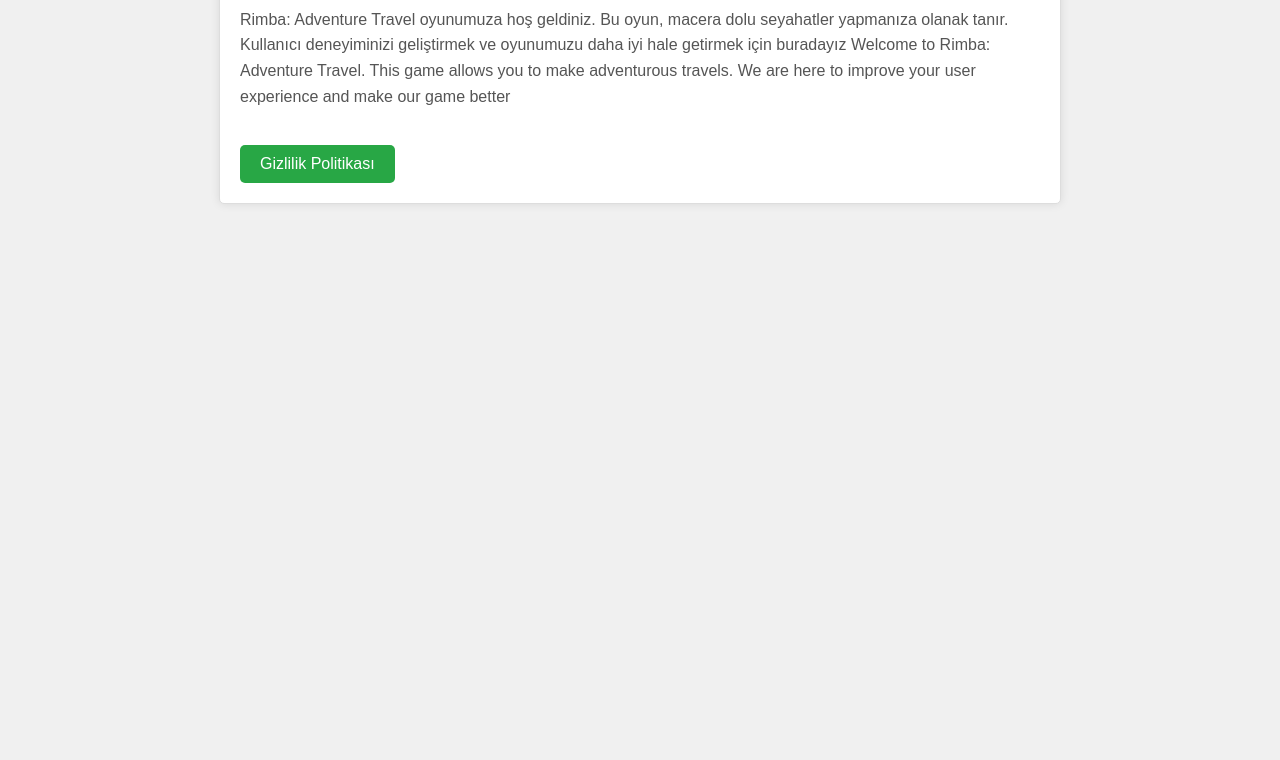
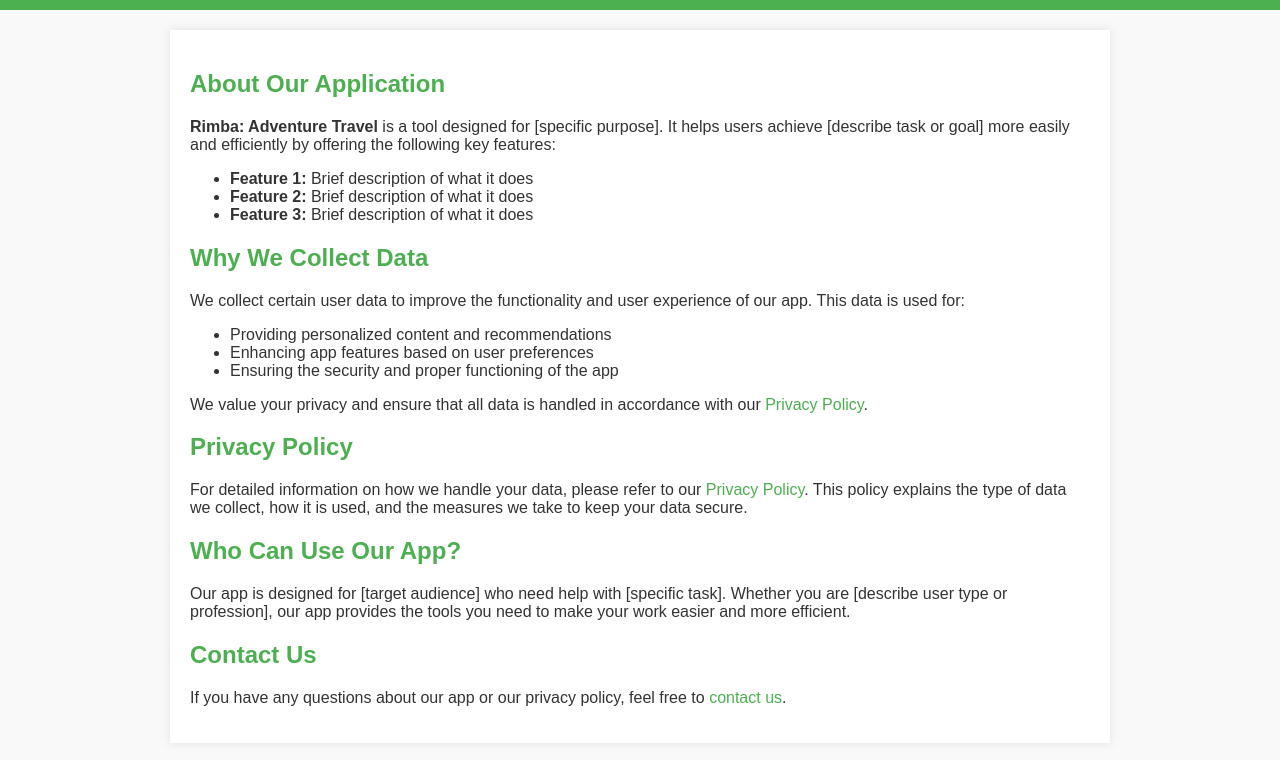
Before and after one commit to Stoneruler/labhelper, a plain HTML site: page Main.html in a window 1280 px wide. Shown: the part 144-904 px from the top of the page. Before the commit the page ends 800 px from the top, so only its background shows below. Drawn offline with Linux system fonts and the light colour scheme.

Commit message:
Update Main.html

```diff
--- a/Main.html
+++ b/Main.html
@@ -1,66 +1,98 @@
 <!DOCTYPE html>
-<html lang="tr">
+<html lang="en">
 <head>
     <meta charset="UTF-8">
     <meta name="viewport" content="width=device-width, initial-scale=1.0">
-    <title>Anasayfa</title>
-        <!-- Google Site Verification Meta Etiketi -->
-    <meta name="google-site-verification" content="2iyLr7dQ43lJaQOQD_5SbVGrCPBySdRa_fyVbVkwS18" />
+    <meta name="description" content="Learn more about our app, its features, and how we protect your data.">
+    <title>Rimba: Adventure Travel</title>
     <style>
-
         body {
             font-family: Arial, sans-serif;
             margin: 0;
             padding: 0;
-            background-color: #f0f0f0;
+            background-color: #f9f9f9;
+            color: #333;
         }
-        .container {
-            max-width: 800px;
-            margin: 50px auto;
-            padding: 20px;
-            background: #fff;
-            border: 1px solid #ddd;
-            border-radius: 5px;
-            box-shadow: 0 0 10px rgba(0,0,0,0.1);
-        }
-        h1 {
-            color: #333;
+        header {
+            background-color: #4CAF50;
+            color: white;
+            padding: 20px 0;
             text-align: center;
         }
-        p {
-            line-height: 1.6;
-            color: #555;
+        main {
+            max-width: 900px;
+            margin: 20px auto;
+            padding: 20px;
+            background-color: white;
+            box-shadow: 0 0 10px rgba(0, 0, 0, 0.1);
+        }
+        h1, h2 {
+            color: #4CAF50;
+        }
+        footer {
+            text-align: center;
+            padding: 20px;
+            background-color: #f1f1f1;
+            color: #777;
         }
         a {
-            color: #0066cc;
+            color: #4CAF50;
             text-decoration: none;
-        }
-        a:hover {
-            text-decoration: underline;
-        }
-        .button {
-            display: inline-block;
-            padding: 10px 20px;
-            margin-top: 20px;
-            background-color: #28a745;
-            color: #fff;
-            text-decoration: none;
-            border-radius: 5px;
-        }
-        .button:hover {
-            background-color: #218838;
         }
     </style>
 </head>
 <body>
-    <div class="container">
-        <h1>Hoşgeldiniz!</h1>
-        <p>
-            Rimba: Adventure Travel oyunumuza hoş geldiniz. Bu oyun, macera dolu seyahatler yapmanıza olanak tanır. Kullanıcı deneyiminizi geliştirmek ve oyunumuzu daha iyi hale getirmek için buradayız
 
-                        Welcome to Rimba: Adventure Travel. This game allows you to make adventurous travels. We are here to improve your user experience and make our game better
-        </p>
-        <a href="Privacy.html" class="button">Gizlilik Politikası</a>
+<header>
+    <h1>Rimba: Adventure Travel</h1>
+    <p>Making [task] simpler and more efficient for [target audience]</p>
+</header>
+
+<main>
+    <section>
+        <h2>About Our Application</h2>
+        <p><strong>Rimba: Adventure Travel</strong> is a tool designed for [specific purpose]. It helps users achieve [describe task or goal] more easily and efficiently by offering the following key features:</p>
+        <ul>
+            <li><strong>Feature 1:</strong> Brief description of what it does</li>
+            <li><strong>Feature 2:</strong> Brief description of what it does</li>
+            <li><strong>Feature 3:</strong> Brief description of what it does</li>
+        </ul>
+    </section>
+
+    <section>
+        <h2>Why We Collect Data</h2>
+        <p>We collect certain user data to improve the functionality and user experience of our app. This data is used for:</p>
+        <ul>
+            <li>Providing personalized content and recommendations</li>
+            <li>Enhancing app features based on user preferences</li>
+            <li>Ensuring the security and proper functioning of the app</li>
+        </ul>
+        <p>We value your privacy and ensure that all data is handled in accordance with our <a href="http://stoneruler.github.io/labhelper/Privacy.html" target="_blank">Privacy Policy</a>.</p>
+    </section>
+
+    <section>
+        <h2>Privacy Policy</h2>
+        <p>For detailed information on how we handle your data, please refer to our <a href="http://stoneruler.github.io/labhelper/Privacy.html" target="_blank">Privacy Policy</a>. This policy explains the type of data we collect, how it is used, and the measures we take to keep your data secure.</p>
+    </section>
+
+    <section>
+        <h2>Who Can Use Our App?</h2>
+        <p>Our app is designed for [target audience] who need help with [specific task]. Whether you are [describe user type or profession], our app provides the tools you need to make your work easier and more efficient.</p>
+    </section>
+
+    <section>
+        <h2>Contact Us</h2>
+        <p>If you have any questions about our app or our privacy policy, feel free to <a href="ekibisaldiri3@gmail.com">contact us</a>.</p>
+    </section>
+</main>
+
+<footer>
+    <p>&copy; 2024 Your Company Name. All rights reserved.</p>
+    <p><a href="http://stoneruler.github.io/labhelper/Privacy.html" target="_blank">Privacy Policy</a></p>
+</footer>
+
+</body>
+</html>
     </div>
 </body>
 </html>
```
